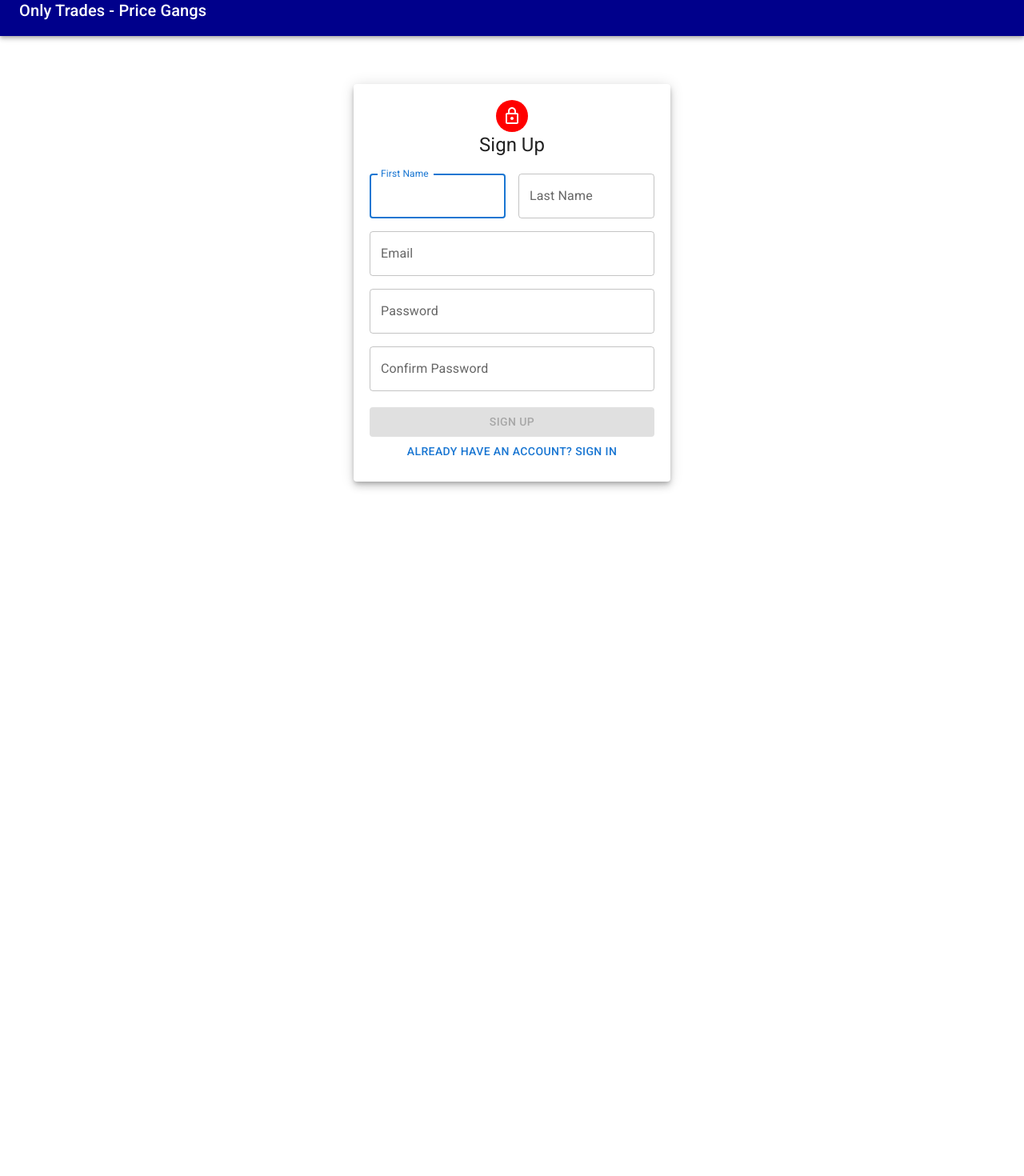
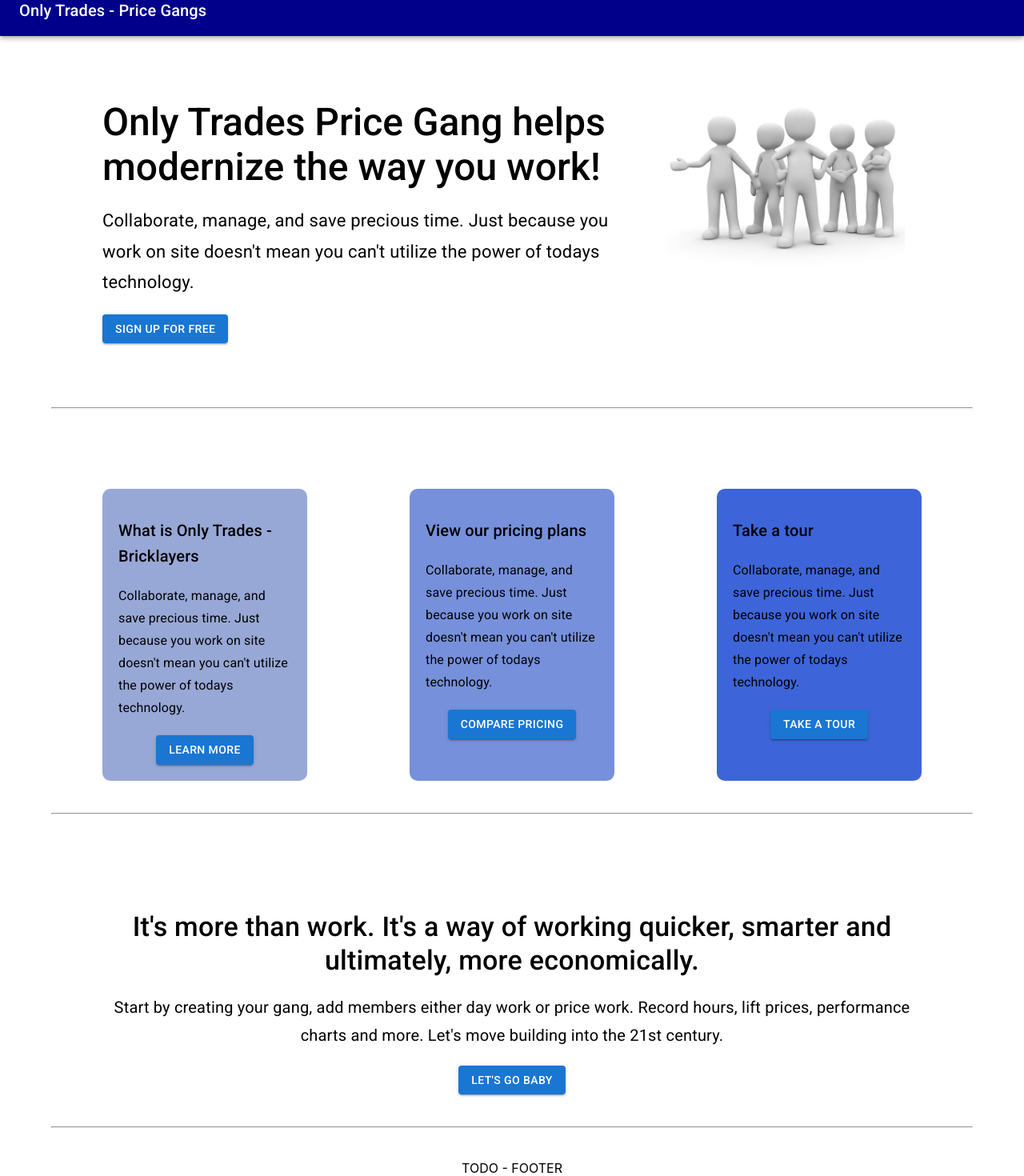
Before and after one commit to stalliardo/Trowel-Tech, a React (Create React App) app: page / in a window 1280 px wide. Shown: the part 19-1489 px from the top of the page at 80% size. Before the commit the page ends 800 px from the top, so only its background shows below. Built offline with nearby package versions, Linux system fonts and the light colour scheme; no server answers.

Commit message:
Landing page WIP

```diff
--- a/public/index.html
+++ b/public/index.html
@@ -11,6 +11,9 @@
   <link rel="stylesheet" href="https://fonts.googleapis.com/css?family=Roboto:300,400,500,700&display=swap" />
   <link rel="stylesheet" href="https://fonts.googleapis.com/icon?family=Material+Icons" />
 
+  <link rel="preconnect" href="https://fonts.googleapis.com">
+  <link rel="preconnect" href="https://fonts.gstatic.com" crossorigin>
+  <link href="https://fonts.googleapis.com/css2?family=Cairo:wght@200;400&display=swap" rel="stylesheet">
 
   <!--
       manifest.json provides metadata used when your web app is installed on a
--- a/src/App.css
+++ b/src/App.css
@@ -36,3 +36,10 @@
     transform: rotate(360deg);
   }
 }
+
+
+/* TODO - override global font */
+
+h2 {
+  font-family: 'Cairo', sans-serif;
+}
--- a/src/App.js
+++ b/src/App.js
@@ -1,7 +1,7 @@
 import './App.css';
 
 import Home from './components/home/Home';
-// import LandingPage from './components/landingPage/LandingPage';
+import LandingPage from './components/landingPage/LandingPage';
 import { useSelector } from 'react-redux'
 import Auth from './components/auth/Auth'
 import { CircularProgress, Container } from '@mui/material';
@@ -15,7 +15,7 @@ function App() {
     <div className="App">
       {
         user.isLoadingUserData ? <Container sx={{mt: "100px"}}><CircularProgress style={{ color: "blue" }} /></Container> :
-          user.currentUser ? <Home /> : <Auth />
+          user.currentUser ? <Home /> : <LandingPage />
       }
 
     </div>
--- a/src/components/landingPage/LandingPage.js
+++ b/src/components/landingPage/LandingPage.js
@@ -4,6 +4,7 @@ import Card from '@mui/material/Card';
 import CardActions from '@mui/material/CardActions';
 import CardContent from '@mui/material/CardContent';
 import Button from '@mui/material/Button';
+import image from '../../images/meeting.jpg'
 
 import React from 'react'
 import { useNavigate } from 'react-router-dom';
@@ -21,9 +22,78 @@ const LandingPage = () => {
 
   }
 
+  const onGoToSignUp = () => {
+    // TODO navigate tot he auth page
+  }
+
 
   return (
-    <Container maxWidth="xl" sx={{ border: "1px solid red", mt: "30px" }}>
+    // <div style={{ background: "linear-gradient(rgb(199, 226, 252), rgb(255, 255, 255))", height: "100vh" }}>
+    <div>
+      <Container maxWidth="lg">
+
+        <Grid container paddingX="4rem">
+          <Grid item container md={8}>
+            <Typography variant='h3' fontWeight="500" textAlign="left" sx={{ paddingTop: "5rem" }}>Only Trades Price Gang helps modernize the way you work!</Typography>
+            <Typography textAlign="left" variant="subtitle1" fontSize="22px" mt="20px">Collaborate, manage, and save precious time. Just because you work on site doesn't mean you can't utilize the power of todays technology.</Typography>
+            <Button variant='contained' sx={{ mt: "20px" }} onClick={onGoToSignUp}>Sign up for free</Button>
+          </Grid>
+          <Grid item md={4}>
+            <img src={image} height={300} width={300} alt="meeting.jpg" style={{ marginTop: "20px" }} />
+          </Grid>
+        </Grid>
+
+        <hr style={{ margin: "80px 0" }} />
+
+
+        <Grid container paddingX="4rem" justifyContent="space-between">
+          <Grid item md={3} sx={{ backgroundColor: "#98a8d6", borderRadius: "10px", padding: "4px 20px 20px", marginTop: "20px" }}>
+            <Typography variant='h6' fontWeight="500" textAlign="left" sx={{ paddingTop: "2rem" }}>What is Only Trades - Bricklayers</Typography>
+            <Typography textAlign="left" variant="subtitle1" fontSize="16px" mt="20px">Collaborate, manage, and save precious time. Just because you work on site doesn't mean you can't utilize the power of todays technology.</Typography>
+            <Button variant='contained' sx={{ mt: "20px" }} onClick={onGoToSignUp}>Learn more</Button>
+          </Grid>
+
+          <Grid item md={3} sx={{ backgroundColor: "#7690db", borderRadius: "10px", padding: "4px 20px 20px", marginTop: "20px" }}>
+            <Typography variant='h6' fontWeight="500" textAlign="left" sx={{ paddingTop: "2rem" }}>View our pricing plans</Typography>
+            <Typography textAlign="left" variant="subtitle1" fontSize="16px" mt="20px">Collaborate, manage, and save precious time. Just because you work on site doesn't mean you can't utilize the power of todays technology.</Typography>
+            <Button variant='contained' sx={{ mt: "20px" }} onClick={onGoToSignUp}>Compare Pricing</Button>
+          </Grid>
+
+          <Grid item md={3} sx={{ backgroundColor: "#3d65d9", borderRadius: "10px", padding: "4px 20px 20px", marginTop: "20px" }}>
+            <Typography variant='h6' fontWeight="500" textAlign="left" sx={{ paddingTop: "2rem" }}>Take a tour</Typography>
+            <Typography textAlign="left" variant="subtitle1" fontSize="16px" mt="20px">Collaborate, manage, and save precious time. Just because you work on site doesn't mean you can't utilize the power of todays technology.</Typography>
+            <Button variant='contained' sx={{ mt: "20px" }} onClick={onGoToSignUp}>Take a tour</Button>
+          </Grid>
+
+        </Grid>
+
+
+        <hr style={{ margin: "40px 0" }} />
+
+        <Grid container paddingX="4rem" justifyContent="space-between">
+          <Typography variant='h4' fontWeight="500" textAlign="center" sx={{ paddingTop: "5rem" }}>It's more than work. It's a way of working quicker, smarter and ultimately, more economically.</Typography>
+          <Typography variant="subtitle1" fontSize="20px" mt="20px">Start by creating your gang, add members either day work or price work. Record hours, lift prices, performance charts and more. Let's move building into the 21st century.</Typography>
+          <Container>
+            <Button variant='contained' sx={{ mt: "20px" }} onClick={onGoToSignUp}>Let's go baby</Button>
+          </Container>
+        </Grid>
+
+        <hr style={{ margin: "40px 0" }} />
+
+
+      </Container>
+      <div>
+        TODO - FOOTER
+      </div>
+    </div>
+  )
+}
+
+export default LandingPage
+
+
+{/* <div style={{ background: "linear-gradient(rgb(199, 226, 252), rgb(255, 255, 255))", height: "100vh" }}>
+      <Container maxWidth="xl" sx={{ border: "1px solid red", }}>
         <Container maxWidth="xl" sx={{ border: "1px solid red", mt: "30px", mb: "40px" }}>
           <Typography variant='h2'>Welcome to the Only Trades - Price Gang site etc </Typography>
         </Container>
@@ -60,7 +130,4 @@ const LandingPage = () => {
           </Grid>
         </Grid>
       </Container>
-  )
-}
-
-export default LandingPage
+    </div> */}
```
Also changed, not shown: src/images/meeting.jpg (added). Lines whose indentation alone changed are shown as unchanged.
